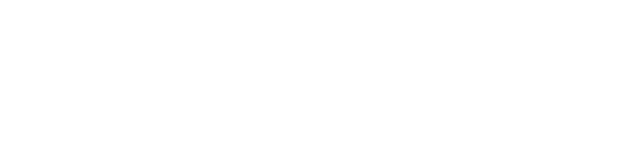
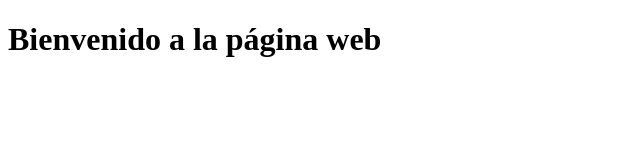
Before and after one commit to ClayDreY/web-ejemplo-github-pages, a plain HTML site: page index.html in a window 1280 px wide. Shown: the whole page, without its empty margins (0-640 px from the left). Drawn offline with Linux system fonts and the light colour scheme.

Commit message:
second commit

```diff
--- a/index.html
+++ b/index.html
@@ -9,6 +9,6 @@
     <script src="/script.js"></script>
 </head>
 <body>
-
+    <h1>Bienvenido a la página web</h1>
 </body>
 </html>
```
